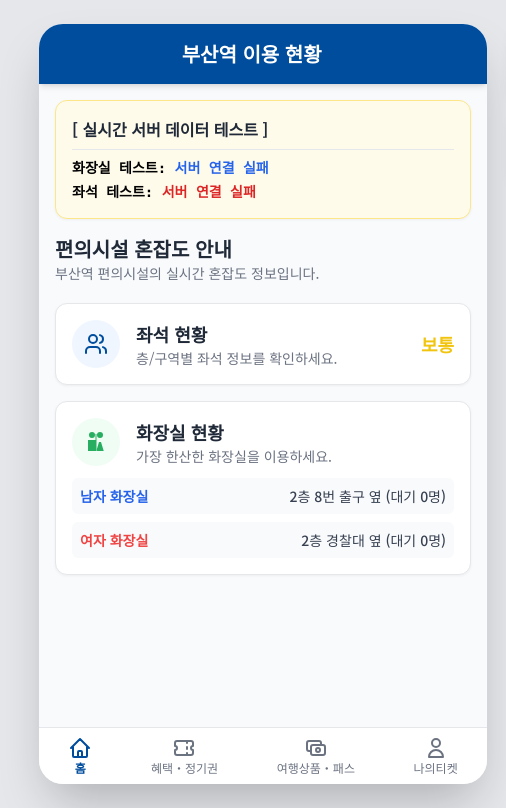
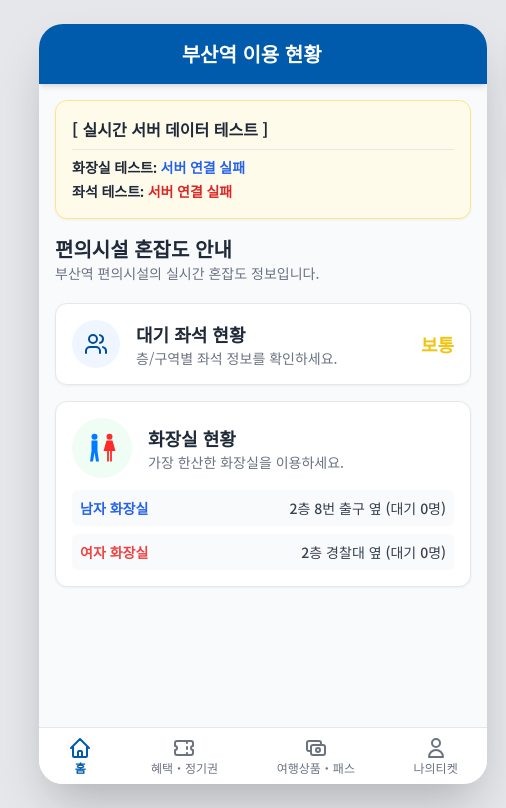
Before and after one commit to minseo040203/RailMonitor, a plain HTML site: page index.html in a window 1280 px wide. Shown: the full height of the page, 125-631 px from the left. Drawn offline with nearby package versions, Linux system fonts and the light colour scheme; no server answers.

Commit message:
화장실 로고 변경 및, css변경

```diff
--- a/index.html
+++ b/index.html
@@ -25,33 +25,69 @@
                 <main id="main-page" class="page active p-4">
                     <div class="card p-4 mb-4 bg-amber-50 border border-amber-200">
   <h3 class="text-md font-bold text-gray-800 mb-2 border-b pb-2">[ 실시간 서버 데이터 테스트 ]</h3>
-                        <div class="space-y-1 text-sm font-mono">
-                            <p><strong>화장실 테스트:</strong> <span id="live-restroom-data" class="font-bold text-blue-600">서버 연결 중...</span></p>
-                            <p><strong>좌석 테스트:</strong> <span id="live-seating-data" class="font-bold text-red-600">서버 연결 중...</span></p>
+  <div class="space-y-1 text-sm font-sans text-gray-700">
+    <p>
+      <strong class="font-semibold text-gray-800">화장실 테스트:</strong>
+      <span id="live-restroom-data" class="font-bold text-blue-600">서버 연결 중...</span>
+    </p>
+    <p>
+      <strong class="font-semibold text-gray-800">좌석 테스트:</strong>
+      <span id="live-seating-data" class="font-bold text-red-600">서버 연결 중...</span>
+    </p>
   </div>
 </div>
+
                     <div class="mb-5 text-left"><h2 class="text-xl font-bold text-gray-800">편의시설 혼잡도 안내</h2><p class="text-gray-500 text-sm">부산역 편의시설의 실시간 혼잡도 정보입니다.</p></div>
                     <div id="navigate-seating" class="card card-clickable p-4 mb-4">
                         <div class="flex items-center">
                             <div class="p-3 bg-blue-50 rounded-full mr-4"><svg xmlns="http://www.w3.org/2000/svg" width="24" height="24" viewBox="0 0 24 24" fill="none" stroke="#004d9e" stroke-width="2" stroke-linecap="round" stroke-linejoin="round"><path d="M16 21v-2a4 4 0 0 0-4-4H6a4 4 0 0 0-4 4v2" /><circle cx="9" cy="7" r="4" /><path d="M22 21v-2a4 4 0 0 0-3-3.87" /><path d="M16 3.13a4 4 0 0 1 0 7.75" /></svg></div>
-                            <div class="flex-1"><h2 class="text-lg font-bold text-gray-800">좌석 현황</h2><p class="text-sm text-gray-500">층/구역별 좌석 정보를 확인하세요.</p></div>
+                            <div class="flex-1"><h2 class="text-lg font-bold text-gray-800">대기 좌석 현황</h2><p class="text-sm text-gray-500">층/구역별 좌석 정보를 확인하세요.</p></div>
                             <div class="text-right"><p id="avg-seating-status" class="text-lg font-bold"></p></div>
                         </div>
                     </div>
                     <div id="navigate-restroom" class="card card-clickable p-4">
   <div class="flex items-center mb-3">
     <div class="p-3 bg-green-50 rounded-full mr-4">
-                                <svg xmlns="http://www.w3.org/2000/svg" width="24" height="24" viewBox="0 0 24 24" fill="#27ae60">
-                                   <path d="M11.5 4v16h1V4h-1z"/><path d="M8 8a3 3 0 100-6 3 3 0 000 6zM4 10h8v11H4v-11z"/><path d="M16 8a3 3 0 100-6 3 3 0 000 6zM12.273 21h7.454l-2.727-9h-2L12.273 21z"/>
+      <!-- 남녀 화장실 픽토그램 SVG -->
+      <svg xmlns="http://www.w3.org/2000/svg" width="36" height="36" viewBox="0 0 240 240">
+        <!-- 남자 -->
+        <circle cx="70" cy="45" r="20" fill="#007bff"/>
+        <path d="M50 70
+                 L50 140
+                 L40 210
+                 L60 210
+                 L70 150
+                 L80 210
+                 L100 210
+                 L90 140
+                 L90 70
+                 Z" fill="#007bff"/>
+
+        <!-- 여자 -->
+        <circle cx="170" cy="45" r="20" fill="#ff2b2b"/>
+        <path d="M150 70 L190 70 L210 140 L130 140 Z" fill="#ff2b2b"/>
+        <rect x="154" y="140" width="12" height="70" fill="#ff2b2b"/>
+        <rect x="174" y="140" width="12" height="70" fill="#ff2b2b"/>
       </svg>
     </div>
-                            <div><h2 class="text-lg font-bold text-gray-800">화장실 현황</h2><p class="text-sm text-gray-500">가장 한산한 화장실을 이용하세요.</p></div>
-                        </div>
-                        <div class="space-y-2">
-                            <div class="flex justify-between items-center bg-gray-50 p-2 rounded-md text-sm"><span class="font-semibold text-blue-600">남자 화장실</span><span id="best-restroom-male" class="text-gray-700 font-medium"></span></div>
-                            <div class="flex justify-between items-center bg-gray-50 p-2 rounded-md text-sm"><span class="font-semibold text-red-500">여자 화장실</span><span id="best-restroom-female" class="text-gray-700 font-medium"></span></div>
+    <div>
+      <h2 class="text-lg font-bold text-gray-800">화장실 현황</h2>
+      <p class="text-sm text-gray-500">가장 한산한 화장실을 이용하세요.</p>
     </div>
   </div>
+
+  <div class="space-y-2">
+    <div class="flex justify-between items-center bg-gray-50 p-2 rounded-md text-sm">
+      <span class="font-semibold text-blue-600">남자 화장실</span>
+      <span id="best-restroom-male" class="text-gray-700 font-medium"></span>
+    </div>
+    <div class="flex justify-between items-center bg-gray-50 p-2 rounded-md text-sm">
+      <span class="font-semibold text-red-500">여자 화장실</span>
+      <span id="best-restroom-female" class="text-gray-700 font-medium"></span>
+    </div>
+  </div>
+</div>
+
                 </main>
 
                 <div id="seating-page" class="page p-4"><div id="seating-details-container" class="space-y-3"></div></div>
--- a/style.css
+++ b/style.css
@@ -3,8 +3,8 @@ body {
     -webkit-user-select: none; user-select: none;
     background-color: #e5e7eb;
 }
-.korail-blue { background-color: #004d9e; }
-.korail-blue-text { color: #004d9e; }
+.korail-blue { background-color: #005bac; }
+.korail-blue-text { color: #005bac; }
 .congestion-smooth { color: #2ecc71; }
 .congestion-moderate { color: #f1c40f; }
 .congestion-crowded { color: #e74c3c; }
```
Also changed, not shown: 1 other file. Lines whose indentation alone changed are shown as unchanged.
